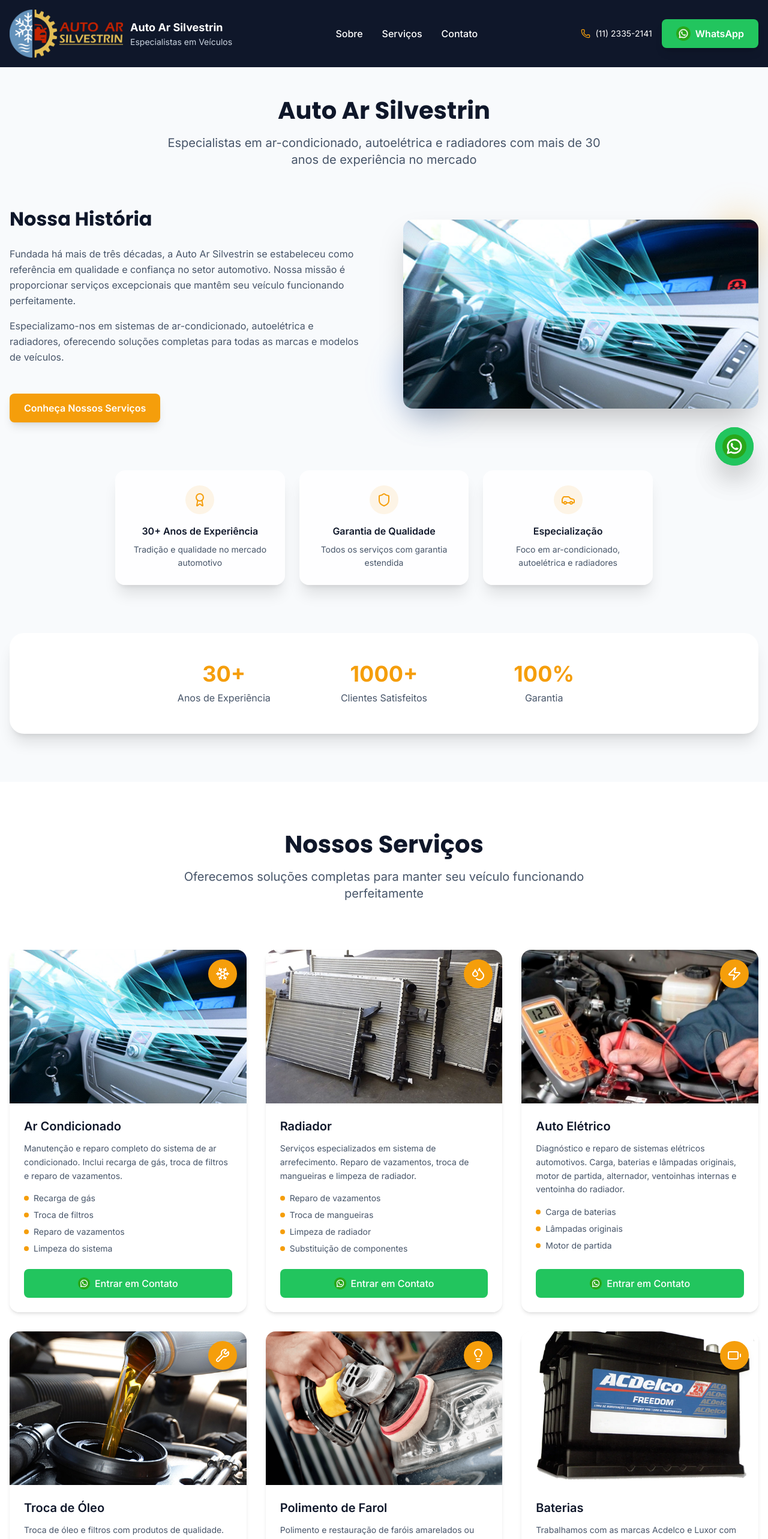
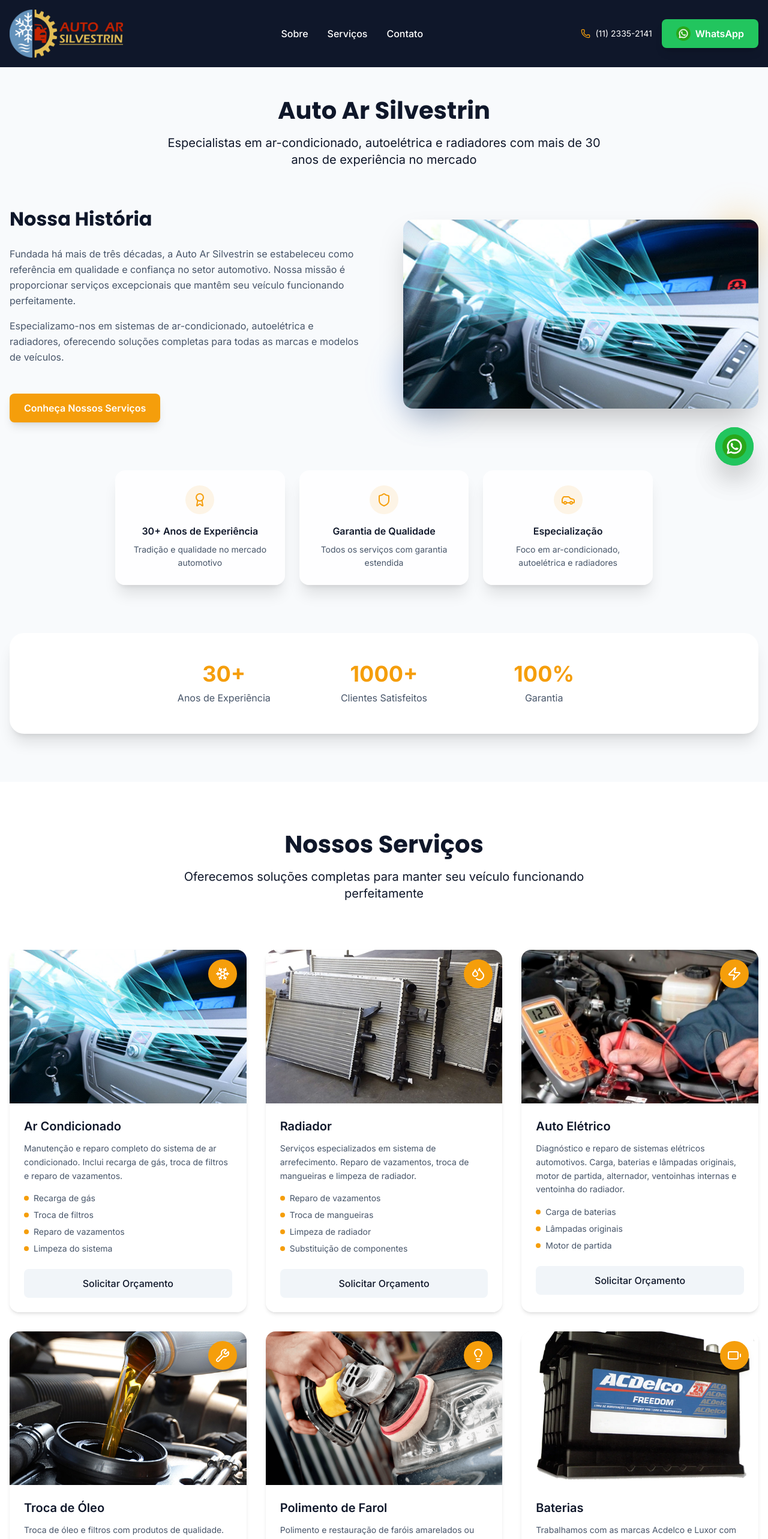
Before and after one commit to AlexandreSilvestrin/AutoArSilvestrin, a Next.js app: page / in a window 1280 px wide. Shown: the top 2565 px of the page at 60% size. Built offline with nearby package versions, Linux system fonts and the light colour scheme.

Commit message:
update 1.4
Removi nome da nav bar e coloquei link facebook

```diff
--- a/components/Contato.jsx
+++ b/components/Contato.jsx
@@ -40,10 +40,10 @@ const Contato = () => {
       <div className="section-container">
         {/* Header */}
         <div className="text-center mb-20">
-          <h2 className="section-title text-white">
+          <h2 className="section-title" style={{ color: 'white' }}>
             Entre em Contato
           </h2>
-          <p className="section-subtitle text-slate-200">
+          <p className="section-subtitle" style={{ color: 'white' }}>
             Estamos aqui para ajudar com todas as suas necessidades automotivas
           </p>
         </div>
--- a/components/Footer.jsx
+++ b/components/Footer.jsx
@@ -97,7 +97,13 @@ const Footer = () => {
               serviços de qualidade com profissionais qualificados.
             </p>
             <div className="flex space-x-4">
-              <a href="#" className="w-10 h-10 bg-slate-700 rounded-full flex items-center justify-center hover:bg-secondary transition-colors duration-300">
+              <a
+                href="https://www.facebook.com/SilvestrinArCondicionado/"
+                target="_blank"
+                rel="noopener noreferrer"
+                className="w-10 h-10 bg-slate-700 rounded-full flex items-center justify-center hover:bg-secondary transition-colors duration-300"
+                aria-label="Siga-nos no Facebook"
+              >
                 <Facebook className="w-5 h-5" />
               </a>
             </div>
--- a/components/Header.jsx
+++ b/components/Header.jsx
@@ -36,18 +36,7 @@ const Header = () => {
               height={70}
               className="w-auto h-16 md:h-20 transition-transform duration-300 hover:scale-105"
             />
-            <div className="hidden md:block">
-              <h1 className={`text-lg font-bold transition-colors duration-300 ${
-                isScrolled ? 'text-primary' : 'text-white'
-              }`}>
-                Auto Ar Silvestrin
-              </h1>
-              <p className={`text-sm transition-colors duration-300 ${
-                isScrolled ? 'text-slate-600' : 'text-slate-300'
-              }`}>
-                Especialistas em Veículos
-              </p>
-            </div>
+
           </div>
 
           {/* Desktop Navigation */}
--- a/components/Servicos.jsx
+++ b/components/Servicos.jsx
@@ -9,57 +9,44 @@ const Servicos = () => {
       image: "ar_condicionado.jpg",
       title: "Ar Condicionado",
       description: "Manutenção e reparo completo do sistema de ar condicionado. Inclui recarga de gás, troca de filtros e reparo de vazamentos.",
-      features: ["Recarga de gás", "Troca de filtros", "Reparo de vazamentos", "Limpeza do sistema"],
-      message: "Olá! Gostaria de saber mais sobre os serviços de Ar Condicionado da Auto Ar Silvestrin."
+      features: ["Recarga de gás", "Troca de filtros", "Reparo de vazamentos", "Limpeza do sistema"]
     },
     {
       icon: Droplets,
       image: "radiador.jpg",
       title: "Radiador",
       description: "Serviços especializados em sistema de arrefecimento. Reparo de vazamentos, troca de mangueiras e limpeza de radiador.",
-      features: ["Reparo de vazamentos", "Troca de mangueiras", "Limpeza de radiador", "Substituição de componentes"],
-      message: "Olá! Gostaria de saber mais sobre os serviços de Radiador da Auto Ar Silvestrin."
+      features: ["Reparo de vazamentos", "Troca de mangueiras", "Limpeza de radiador", "Substituição de componentes"]
     },
     {
       icon: Zap,
       image: "auto_eletrico.jpg",
       title: "Auto Elétrico",
       description: "Diagnóstico e reparo de sistemas elétricos automotivos. Carga, baterias e lâmpadas originais, motor de partida, alternador, ventoinhas internas e ventoinha do radiador.",
-      features: ["Carga de baterias", "Lâmpadas originais", "Motor de partida"],
-      message: "Olá! Gostaria de saber mais sobre os serviços de Auto Elétrico da Auto Ar Silvestrin."
+      features: ["Carga de baterias", "Lâmpadas originais", "Motor de partida"]
     },
     {
       icon: Wrench,
       image: "troca_de_oleo.jpg",
       title: "Troca de Óleo",
       description: "Troca de óleo e filtros com produtos de qualidade. Utilizamos óleos certificados para garantir a proteção.",
-      features: ["Óleos certificados", "Filtros de qualidade", "Verificação de nível", "Relatório técnico"],
-      message: "Olá! Gostaria de saber mais sobre os serviços de Troca de Óleo da Auto Ar Silvestrin."
+      features: ["Óleos certificados", "Filtros de qualidade", "Verificação de nível", "Relatório técnico"]
     },
     {
       icon: Lightbulb,
       image: "polimento_farol.png",
       title: "Polimento de Farol",
       description: "Polimento e restauração de faróis amarelados ou riscados. Recuperamos a transparência original.",
-      features: ["Restauração de transparência", "Polimento profissional", "Melhoria da iluminação", "Proteção UV"],
-      message: "Olá! Gostaria de saber mais sobre os serviços de Polimento de Farol da Auto Ar Silvestrin."
+      features: ["Restauração de transparência", "Polimento profissional", "Melhoria da iluminação", "Proteção UV"]
     },
     {
       icon: Battery,
       image: "bateria.jpg",
       title: "Baterias",
       description: "Trabalhamos com as marcas Acdelco e Luxor com garantia de 18 e 24 meses. Instalação e teste gratuitos.",
-      features: ["Marcas Acdelco e Luxor", "Garantia estendida", "Instalação gratuita", "Teste de funcionamento"],
-      message: "Olá! Gostaria de saber mais sobre os serviços de Baterias da Auto Ar Silvestrin."
+      features: ["Marcas Acdelco e Luxor", "Garantia estendida", "Instalação gratuita", "Teste de funcionamento"]
     }
   ]
-
-  const handleWhatsAppClick = (serviceTitle, message) => {
-    const phoneNumber = '551123352141'
-    const encodedMessage = encodeURIComponent(message)
-    const whatsappUrl = `https://wa.me/${phoneNumber}?text=${encodedMessage}`
-    window.open(whatsappUrl, '_blank', 'noopener,noreferrer')
-  }
 
   return (
     <section id="servicos" className="section-padding bg-white">
@@ -79,7 +66,7 @@ const Servicos = () => {
           {services.map((service, index) => (
             <div
               key={index}
-              className="service-card group flex flex-col h-full"
+              className="service-card group"
               style={{ animationDelay: `${index * 150}ms` }}
             >
               {/* Image Container */}
@@ -100,7 +87,7 @@ const Servicos = () => {
               </div>
 
               {/* Content */}
-              <div className="p-6 bg-white flex flex-col flex-grow">
+              <div className="p-6 bg-white">
                 <h3 className="text-xl font-semibold text-primary mb-3 group-hover:text-secondary transition-colors">
                   {service.title}
                 </h3>
@@ -109,7 +96,7 @@ const Servicos = () => {
                 </p>
 
                 {/* Features List */}
-                <div className="space-y-2 mb-6">
+                <div className="space-y-2">
                   {service.features.map((feature, featureIndex) => (
                     <div key={featureIndex} className="flex items-center space-x-2 text-sm">
                       <div className="w-2 h-2 bg-secondary rounded-full"></div>
@@ -118,22 +105,10 @@ const Servicos = () => {
                   ))}
                 </div>
 
-                {/* CTA Button - Sempre no final */}
-                <div className="mt-auto">
-                  <button
-                    onClick={() => handleWhatsAppClick(service.title, service.message)}
-                    className="w-full py-3 px-4 bg-green-500 text-white rounded-lg font-medium hover:bg-green-600 transition-all duration-300 transform hover:scale-105 flex items-center justify-center space-x-2 cursor-pointer"
-                  >
-                    <Image
-                      src="/icons/whatsapp.png"
-                      alt="WhatsApp"
-                      width={20}
-                      height={20}
-                      className="w-5 h-5"
-                    />
-                    <span>Entrar em Contato</span>
-                  </button>
-                </div>
+                {/* CTA Button */}
+                <button className="w-full mt-6 py-3 px-4 bg-slate-100 text-primary rounded-lg font-medium hover:bg-secondary hover:text-white transition-all duration-300 transform hover:scale-105">
+                  Solicitar Orçamento
+                </button>
               </div>
             </div>
           ))}
--- a/styles/globals.css
+++ b/styles/globals.css
@@ -184,11 +184,11 @@ section:hover {
 
 /* Títulos com tipografia moderna */
 .section-title {
-  @apply text-display font-display font-bold text-center text-primary mb-4;
+  @apply text-display font-display font-bold text-center mb-4;
 }
 
 .section-subtitle {
-  @apply text-subtitle text-center text-slate-600 mb-16 max-w-3xl mx-auto;
+  @apply text-subtitle text-center mb-16 max-w-3xl mx-auto;
 }
 
 /* Cards com design glassmorphism */
```
